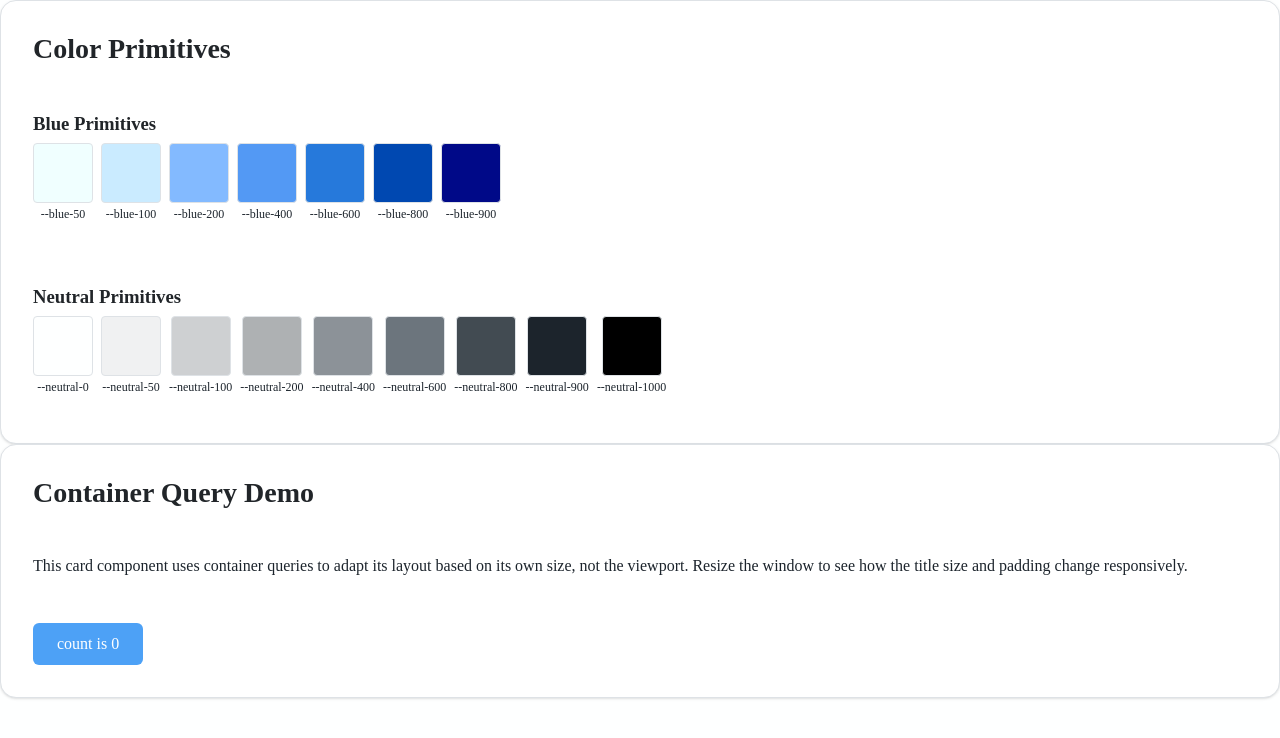
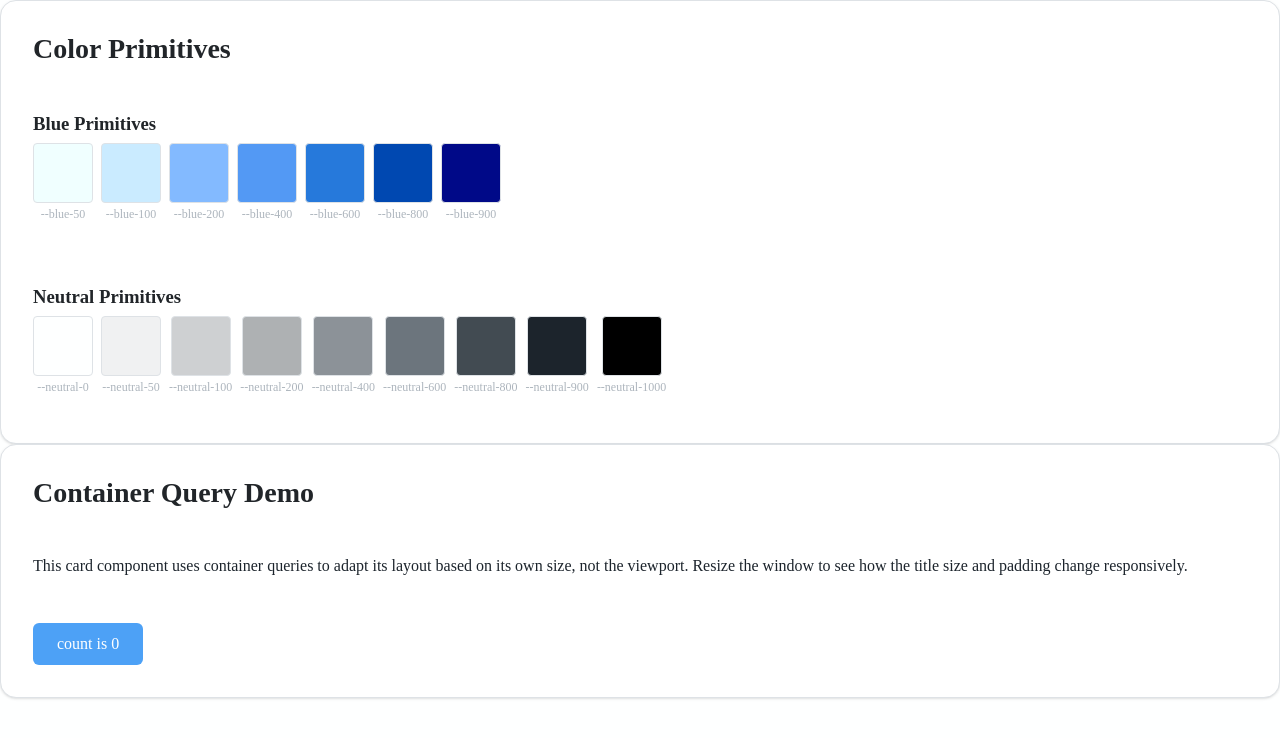
Before and after one commit to tv104/vanilla-css, a React (Vite) app: page / in a window 1280 px wide. Shown: the top 738 px of the page. Built offline with nearby package versions, Linux system fonts and the light colour scheme.

Commit message:
cleanup color naming

```diff
--- a/src/styles/colors.css
+++ b/src/styles/colors.css
@@ -27,7 +27,7 @@
   --surface-muted: var(--neutral-100);
 
   --content-primary: var(--neutral-900);
-  --content-tertiary: var(--neutral-400);
+  --content-secondary: var(--neutral-600);
   --content-inverse: var(--neutral-0);
   --content-accent: var(--blue-600);
   --content-link: var(--blue-400);
@@ -76,7 +76,7 @@
   initial-value: #212529;
 }
 
-@property --content-tertiary {
+@property --content-secondary {
   syntax: "<color>";
   inherits: false;
   initial-value: #adb5bd;
```
